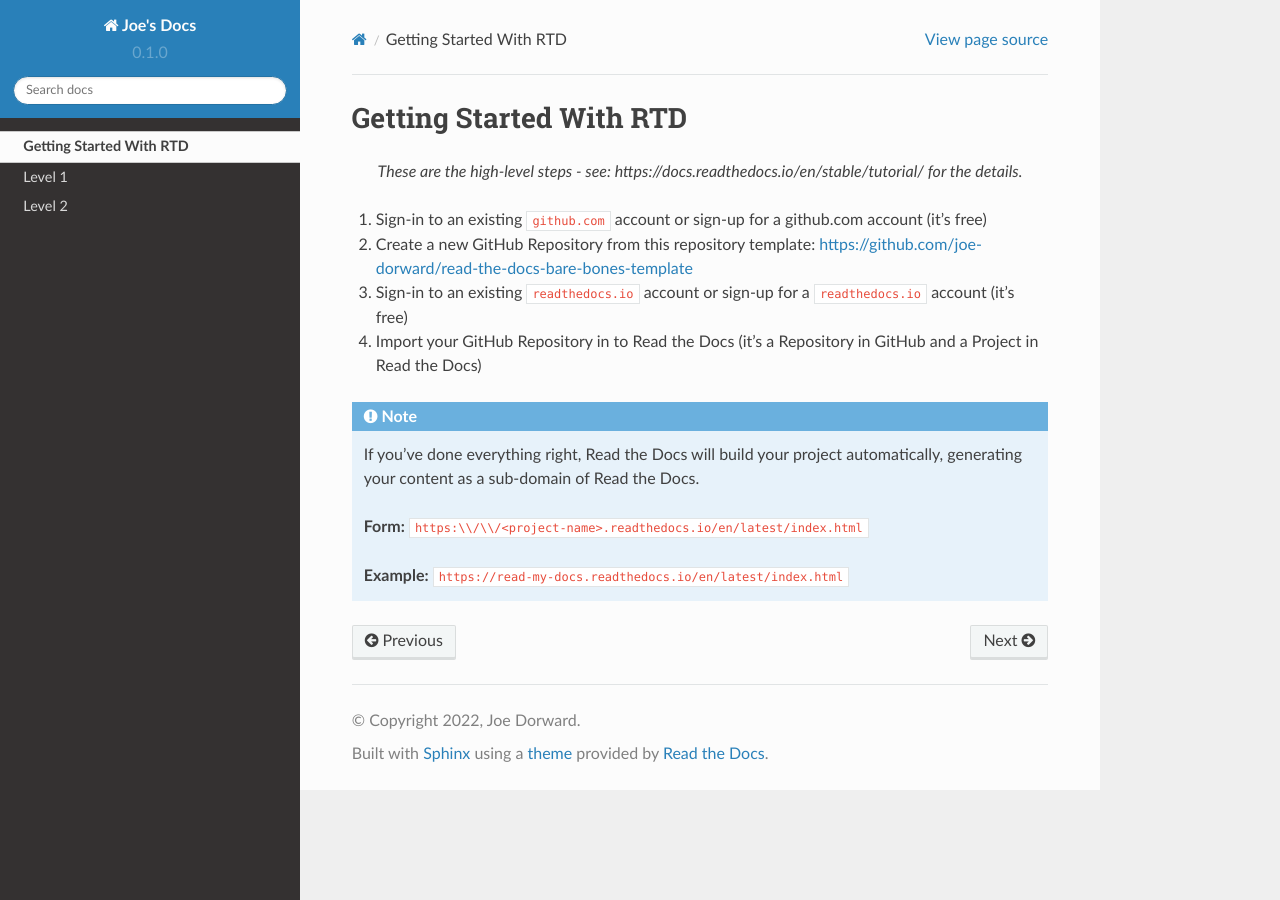
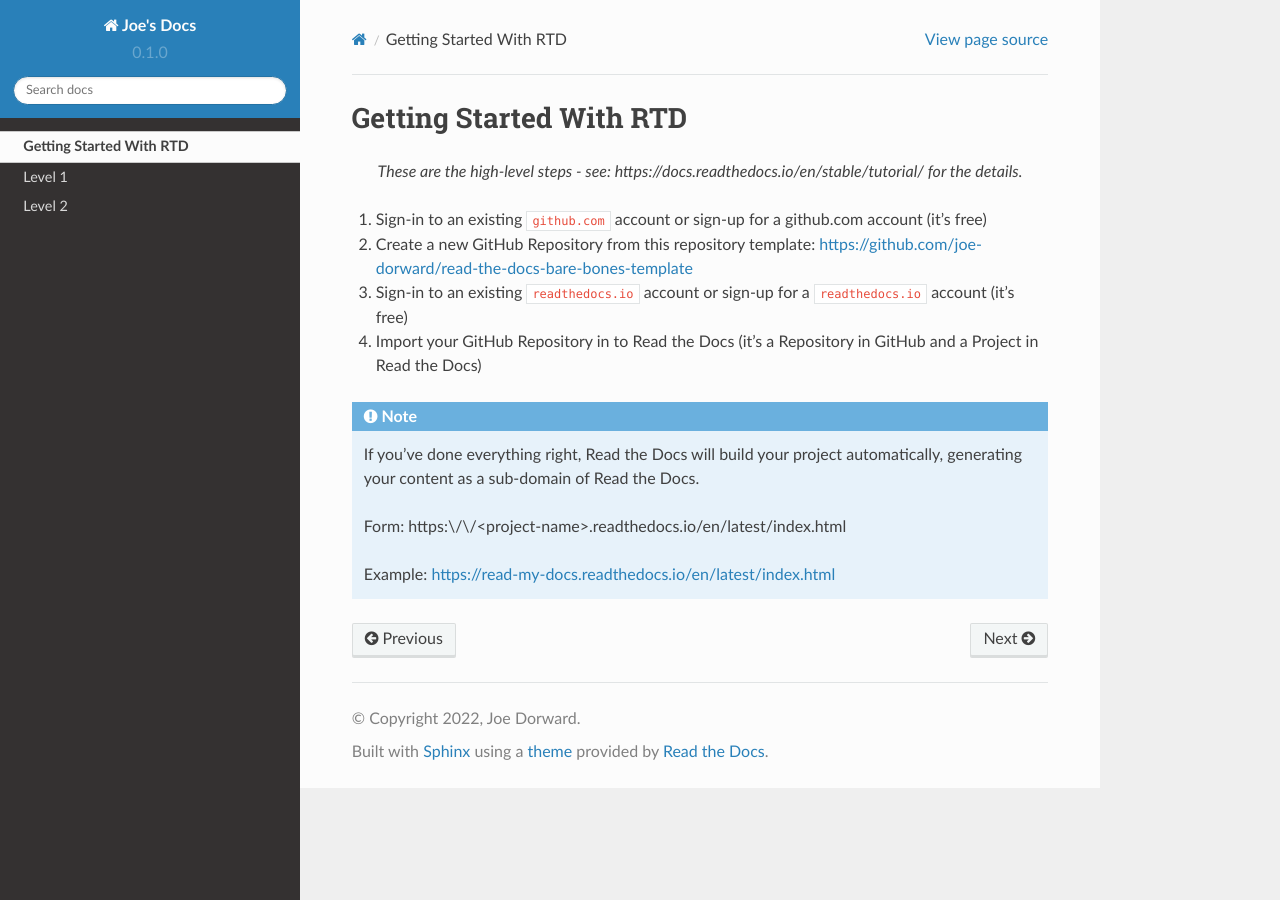
Before and after one commit to joe-dorward/read-my-docs, a Sphinx documentation site: the page built from docs/source/getting-started-with-rtd/getting_started_with_rtd.rst, in a window 1280 px wide. Built offline with Sphinx 7.4.7 and the Read the Docs theme 2.0.0, drawn with Linux system fonts in a browser that asks for light colours; part of the change alters nothing that is shown.

```diff
--- a/docs/source/getting-started-with-rtd/getting_started_with_rtd.rst
+++ b/docs/source/getting-started-with-rtd/getting_started_with_rtd.rst
@@ -17,6 +17,6 @@ Getting Started With RTD
 
   If you've done everything right, Read the Docs will build your project automatically, generating your content as a sub-domain of Read the Docs.
 
-  **Form:** ``https:\\/\\/<project-name>.readthedocs.io/en/latest/index.html``
+  Form: https:\\/\\/<project-name>.readthedocs.io/en/latest/index.html
 
-  **Example:** ``https://read-my-docs.readthedocs.io/en/latest/index.html``
+  Example: https://read-my-docs.readthedocs.io/en/latest/index.html
```
